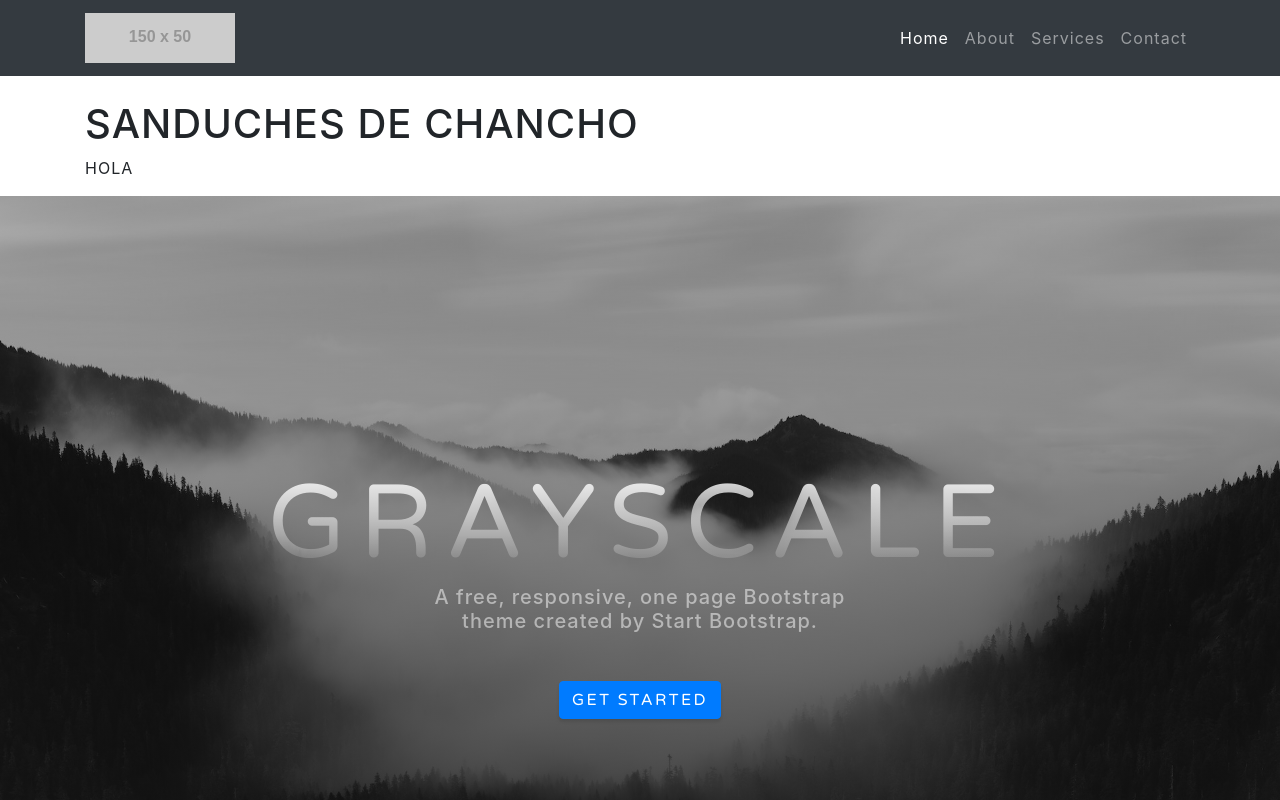
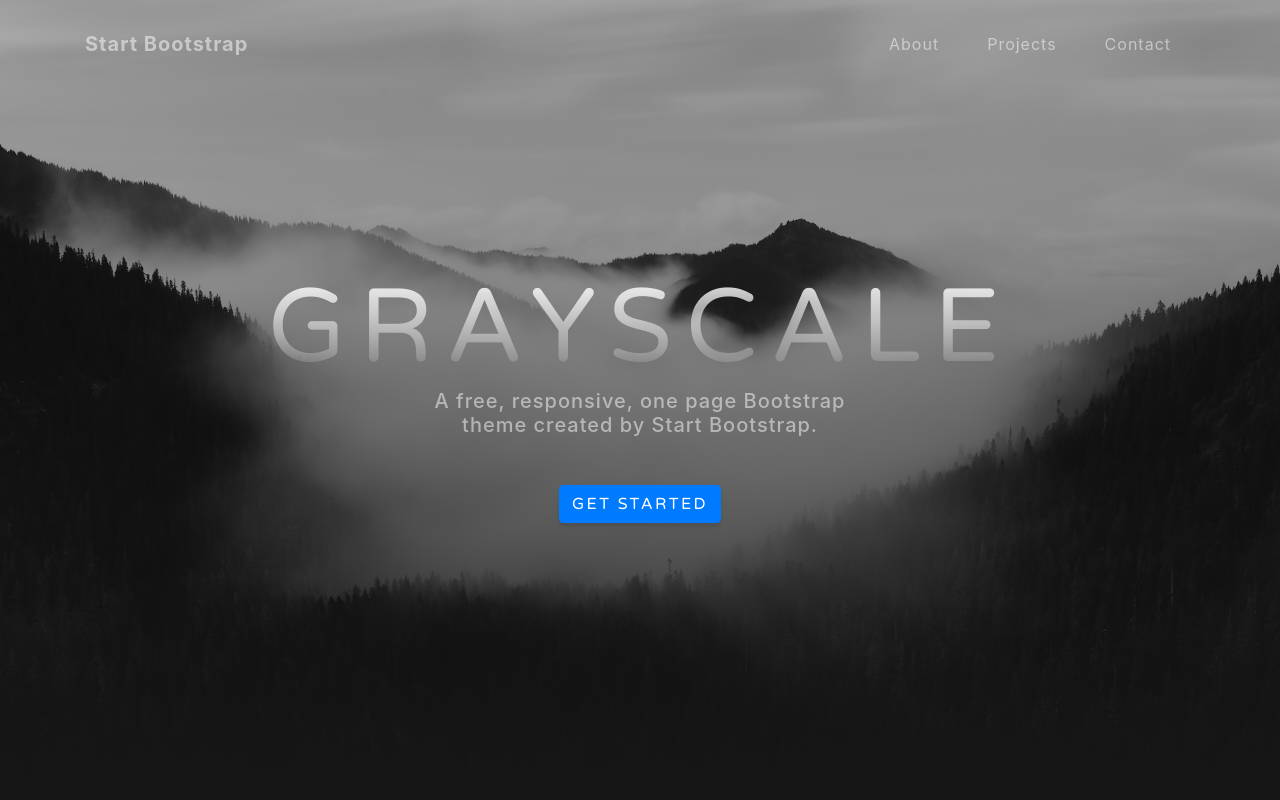
Before and after one commit to nelsonvalencian/SANDUCHES-RICKY-, a website with bundled scripts: page index.html in a window 1280 px wide. Shown: the top 800 px of the page. Built offline with nearby package versions, Linux system fonts and the light colour scheme; placeholder pictures from the web are drawn by us.

Commit message:
Update index.html

```diff
--- a/index.html
+++ b/index.html
@@ -24,43 +24,29 @@
 </head>
 
 <body id="page-top">
-
  <!-- Navigation -->
-<nav class="navbar navbar-expand-lg navbar-dark bg-dark static-top">
+  <nav class="navbar navbar-expand-lg navbar-light fixed-top" id="mainNav">
     <div class="container">
-    <a class="navbar-brand" href="#">
-          <img src="http://placehold.it/150x50?text=Logo" alt="">
-        </a>
-    <button class="navbar-toggler" type="button" data-toggle="collapse" data-target="#navbarResponsive" aria-controls="navbarResponsive" aria-expanded="false" aria-label="Toggle navigation">
-          <span class="navbar-toggler-icon"></span>
+      <a class="navbar-brand js-scroll-trigger" href="#page-top">Start Bootstrap</a>
+      <button class="navbar-toggler navbar-toggler-right" type="button" data-toggle="collapse" data-target="#navbarResponsive" aria-controls="navbarResponsive" aria-expanded="false" aria-label="Toggle navigation">
+        Menu
+        <i class="fas fa-bars"></i>
       </button>
       <div class="collapse navbar-collapse" id="navbarResponsive">
         <ul class="navbar-nav ml-auto">
-        <li class="nav-item active">
-          <a class="nav-link" href="#">Home
-                <span class="sr-only">(current)</span>
-              </a>
+          <li class="nav-item">
+            <a class="nav-link js-scroll-trigger" href="#about">About</a>
           </li>
           <li class="nav-item">
-          <a class="nav-link" href="#">About</a>
+            <a class="nav-link js-scroll-trigger" href="#projects">Projects</a>
           </li>
           <li class="nav-item">
-          <a class="nav-link" href="#">Services</a>
-        </li>
-        <li class="nav-item">
-          <a class="nav-link" href="#">Contact</a>
+            <a class="nav-link js-scroll-trigger" href="#signup">Contact</a>
           </li>
         </ul>
       </div>
     </div>
   </nav>
-
-<!-- Page Content -->
-<div class="container">
-  <h1 class="mt-4">SANDUCHES DE CHANCHO</h1>
-  <p>HOLA</p>
-</div>
-<!-- /.container -->
   <!-- Header -->
   <header class="masthead">
     <div class="container d-flex h-100 align-items-center">
@@ -130,8 +116,8 @@
           <div class="bg-black text-center h-100 project">
             <div class="d-flex h-100">
               <div class="project-text w-100 my-auto text-center text-lg-right">
-                <h4 class="text-white">Mountains</h4>
-                <p class="mb-0 text-white-50">Another example of a project with its respective description. These sections work well responsively as well, try this theme on a small screen!</p>
+                <h4 class="text-white">COLAS</h4>
+                <p class="mb-0 text-white-50">VENDA DE COLS DE DIFERENTES SABORES!</p>
                 <hr class="d-none d-lg-block mb-0 mr-0">
               </div>
             </div>
```
Lines whose indentation alone changed are shown as unchanged.
